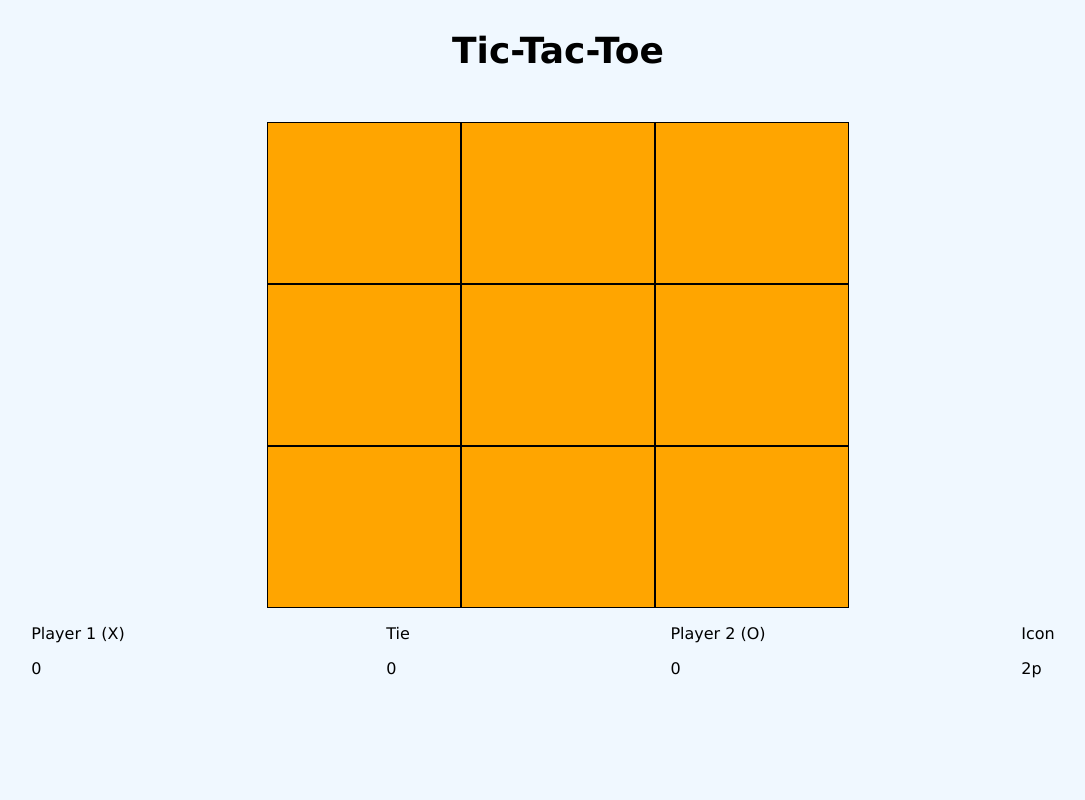
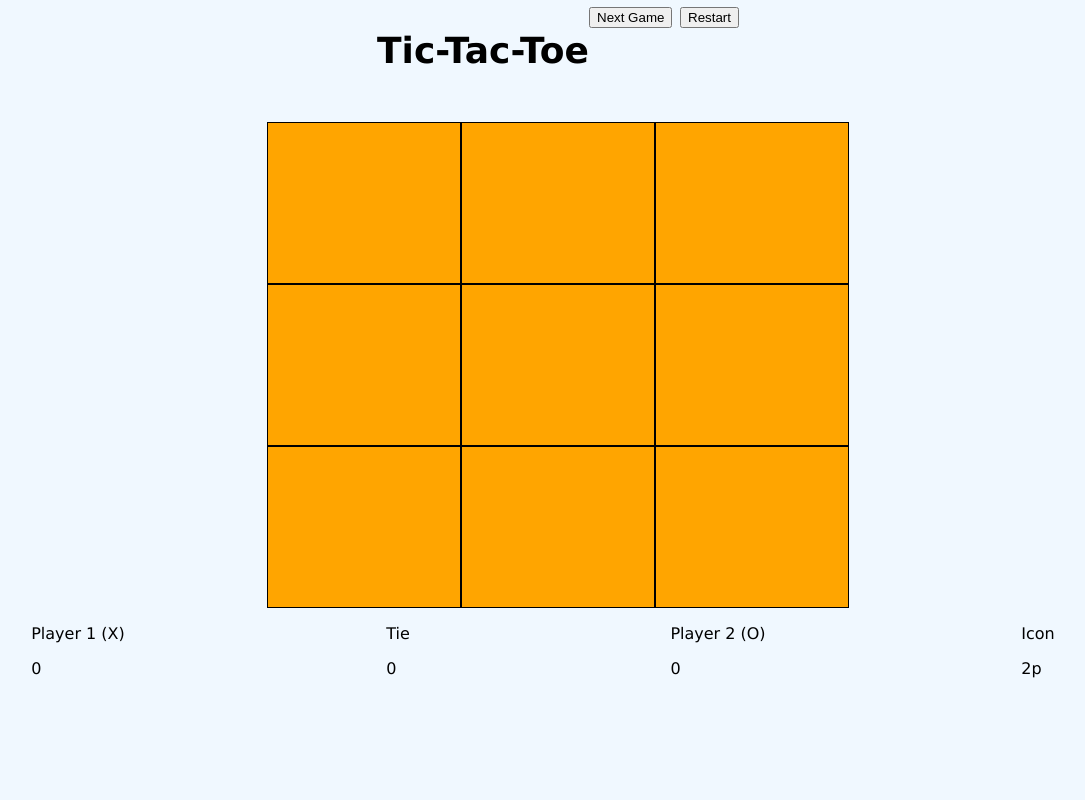
Before and after one commit to holmeskone/tic-tac-toe, a plain HTML site: page index.html in a window 1280 px wide. Shown: the whole page, without its empty margins (82-1167 px from the left). Drawn offline with Linux system fonts and the light colour scheme.

Commit message:
Add two buttons restart or new game

```diff
--- a/index.html
+++ b/index.html
@@ -10,6 +10,10 @@
         <div class="" id="container">
             <div class="title" id="game-title">
                 <h2>Tic-Tac-Toe</h2>
+                <div class="options">
+                    <button type="button" id="next-game">Next Game</button>
+                    <button type="button" id="restart">Restart</button>
+                </div>
             </div>
             <div class="game-board" id="game-board">
                 <div class="game-row" id="game-top-row">
```
